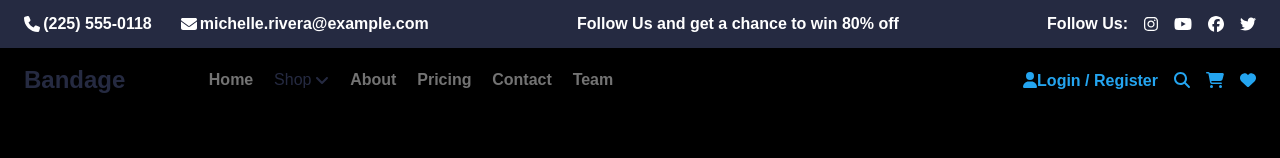
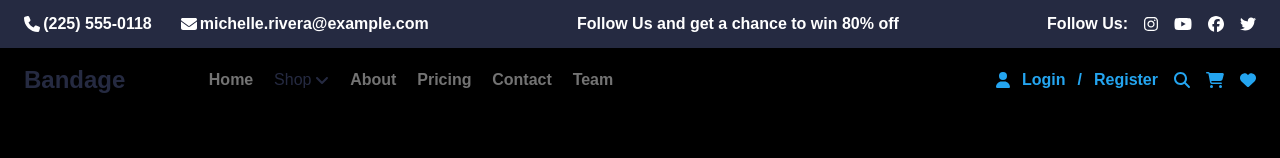
Before and after one commit to hacermelisyilmaz/E-Commerce-Project, a React (Create React App) app in the folder e-commerce/: page / in a window 1280 px wide. Shown: the top 158 px of the page. Built offline with nearby package versions, Linux system fonts and the light colour scheme.

Commit message:
LogIn page is created

```diff
--- a/e-commerce/src/App.js
+++ b/e-commerce/src/App.js
@@ -12,6 +12,7 @@ import Product from "./pages/Product";
 import SignUp from "./pages/SignUp";
 
 import "./App.css";
+import LogIn from "./pages/LogIn";
 
 function App() {
   const language = "en";
@@ -28,6 +29,9 @@ function App() {
         </Route>
         <Route path="/contact">
           <Contact data={data} />
+        </Route>
+        <Route path="/login">
+          <LogIn data={data} />
         </Route>
         <Route path="/pricing">
           <Pricing data={data} />
--- a/e-commerce/src/components/layout/Header.js
+++ b/e-commerce/src/components/layout/Header.js
@@ -97,9 +97,15 @@ function Header({ data }) {
                 : "nav-right-side text-secondary flex gap-[1rem] sm:hidden"
             }
           >
-            <div>
+            <div className="flex items-center gap-3">
               <FontAwesomeIcon icon={faUser} />
-              <span>{rightData.login}</span>
+              <span
+                onClick={() => {
+                  history.push("/login");
+                }}
+              >
+                {rightData.login}
+              </span>
               <span> / </span>
               <span
                 onClick={() => {
--- /dev/null
+++ b/e-commerce/src/pages/LogIn.js
@@ -0,0 +1,12 @@
+import Header from "../components/layout/Header";
+
+function LogIn({ data }) {
+  return (
+    <div className="LogIn">
+      <Header data={data} />
+      <div></div>
+    </div>
+  );
+}
+
+export default LogIn;
```
